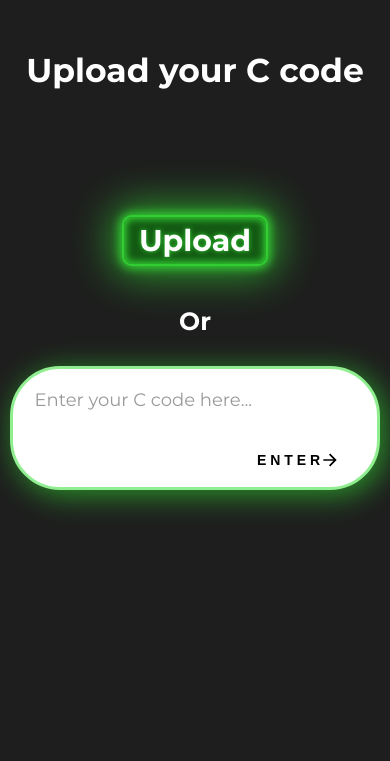
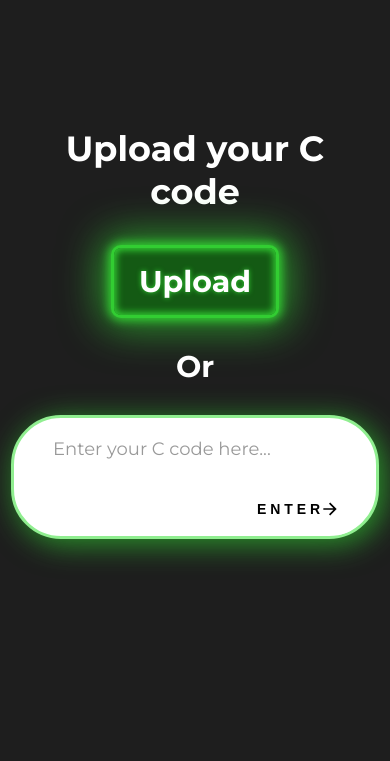
Before and after one commit to Swoyamjeetcodes/coptimize, a Flask app: page / in a window 390 px wide. Shown: the top 761 px of the page. Run offline with Flask 3, Linux system fonts and the light colour scheme.

Commit message:
updated frontend files

```diff
--- a/static/styles.css
+++ b/static/styles.css
@@ -36,7 +36,7 @@ html, body {
     --glow-spread-color: rgba(50, 205, 50, 0.7);
     --enhanced-glow-color: rgb(144, 238, 144);
     --btn-color: rgb(20, 90, 20);
-    border: 0.25em solid var(--glow-color);
+    border: 0.3em solid var(--glow-color);
     padding: 1em 3em;
     color: var(--glow-color);
     font-size: 15px;
@@ -242,14 +242,16 @@ footer {
 @media screen and (max-width: 600px) {
     .upload-title {
         width: 90%;
-        font-size: 33px;
+        font-size: 35px;
+        margin-top: 100px;
+
     }
 
     .upload-button {
-        padding: 0.5em 1.5em;
+        padding: 1.5em 2.5em;
         font-size: 10px;
         margin-bottom: 20px; /* Adjusted margin */
-        margin-top: 100px;
+        margin-top: 30px;
     }
 
     .upload-button span {
@@ -257,8 +259,8 @@ footer {
     }
 
     .or-text {
-        margin-top: 20px;
-        font-size: 25px;
+        margin-top: 10px;
+        font-size: 30px;
     }
 
     textarea::placeholder {
@@ -269,12 +271,13 @@ footer {
         padding-left: 15px;
         padding-right: 15px;
         padding-top: 1px;
+
     }
     .code-input textarea {
-        width: 90%;
+        width: 85%;
         height: 80px;
         padding: 19px;
-        padding-left: 0.4em;
+        padding-left: 1.5em;
         padding-right: 0.4em;
         font-size: 16px;
         margin-bottom: 20px;  /*Existing margin */
--- a/templates/result.html
+++ b/templates/result.html
@@ -13,7 +13,7 @@
 <body>
     <div class="container">
         <div class="heading">Optimization Result</div>
-        <p>The best optimization code is:   <strong>{{ result }}</strong></p>
+        <p>The best optimization code is:<strong> {{ result }} </strong></p>
         <a href="/" class="goback">Go Back</a>
       </div>
 </body>
```
Also changed, not shown: static/result.css (+5 -5 lines).
